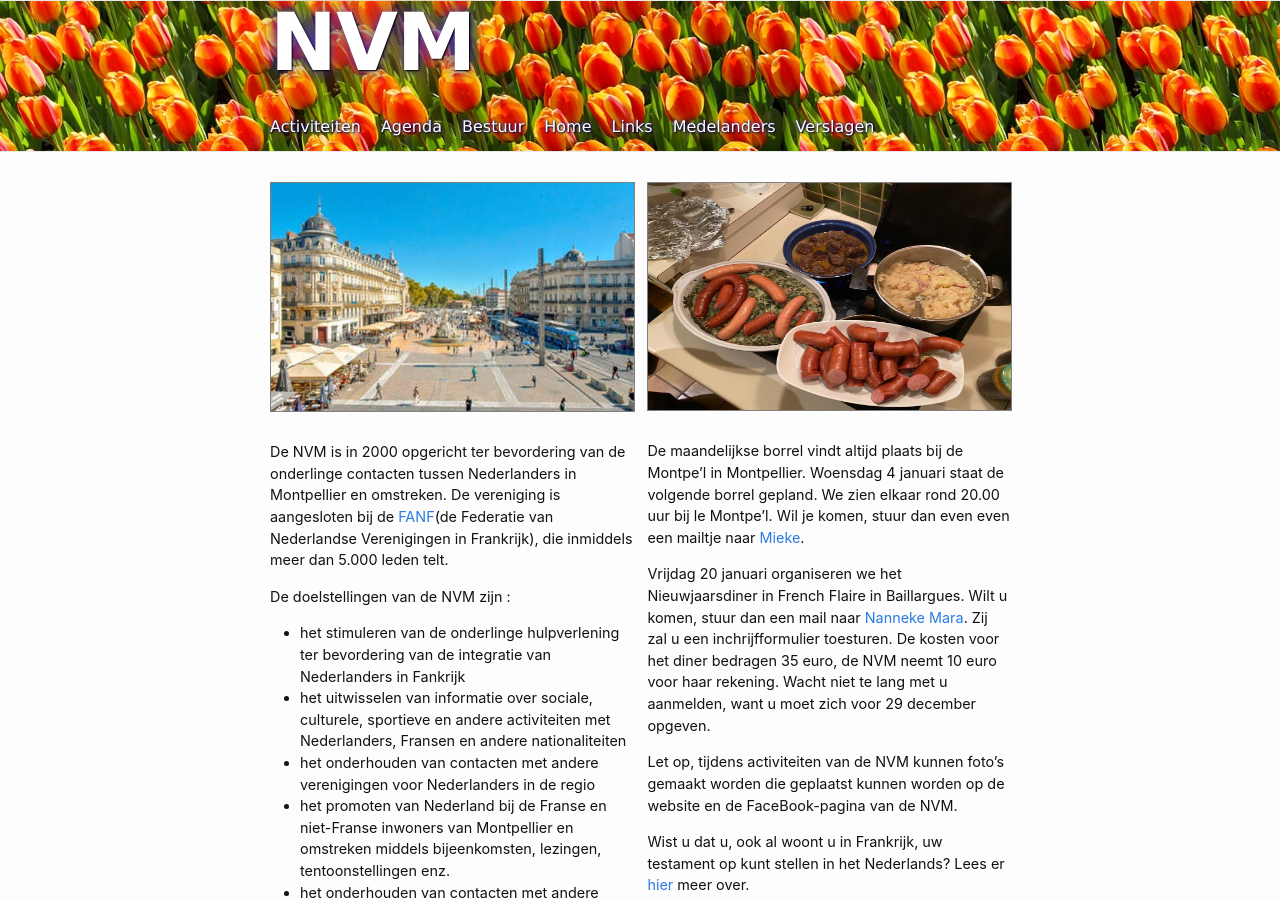
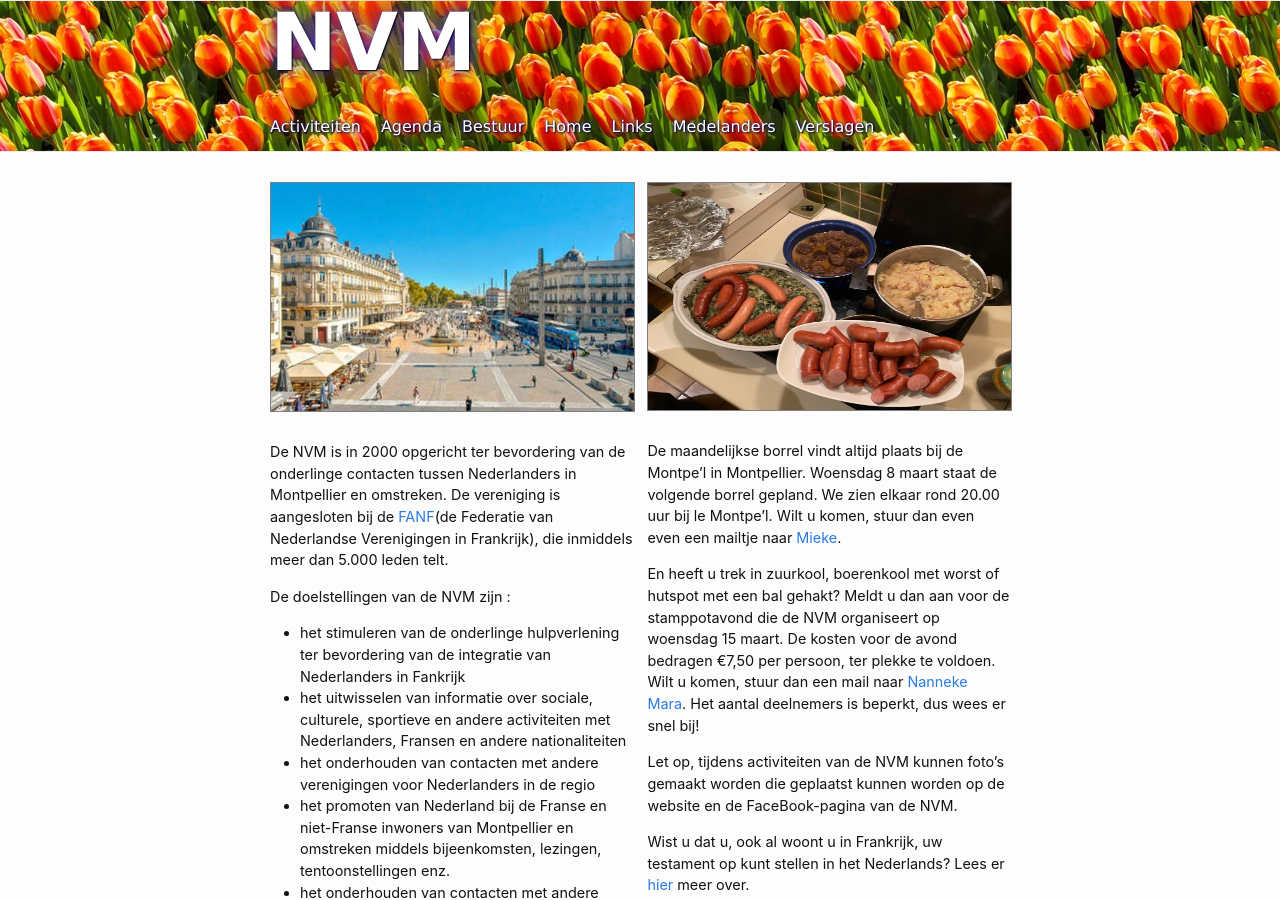
Before and after one commit to nederland34-fr/nederland34-fr.github.io, a Jekyll site: the page built from index.md, in a window 1280 px wide and 900 px high. Built offline with Jekyll 4.4.1, drawn with Linux system fonts in a browser that asks for light colours.

Commit message:
Update index.md

```diff
--- a/index.md
+++ b/index.md
@@ -33,9 +33,10 @@ In ruil hiervoor hebben de donateurs een gereduceerd tarief voor de meeste van o
 
 <img src="/assets/images/stamppotten.jpg" width="100%" height="227">
 
-De maandelijkse borrel vindt altijd plaats bij de Montpe'l in Montpellier. Woensdag 4 januari staat de volgende borrel gepland. We zien elkaar rond 20.00 uur bij le Montpe'l. Wil je komen, stuur dan even even een mailtje naar [Mieke](mailto:mieke.kriens@aqute.biz).
+De maandelijkse borrel vindt altijd plaats bij de Montpe'l in Montpellier. Woensdag 8 maart staat de volgende borrel gepland. We zien elkaar rond 20.00 uur bij le Montpe'l. Wilt u komen, stuur dan even even een mailtje naar [Mieke](mailto:mieke.kriens@aqute.biz).
 
-Vrijdag 20 januari organiseren we het Nieuwjaarsdiner in French Flaire in Baillargues. Wilt u komen, stuur dan een mail naar [Nanneke Mara](mailto:marra.nan@gmail.com). Zij zal u een inchrijfformulier toesturen. De kosten voor het diner bedragen 35 euro, de NVM neemt 10 euro voor haar rekening. Wacht niet te lang met u aanmelden, want u moet zich voor 29 december opgeven.
+
+En heeft u trek in zuurkool, boerenkool met worst of hutspot met een bal gehakt? Meldt u dan aan voor de stamppotavond die de NVM organiseert op woensdag 15 maart. De kosten voor de avond bedragen €7,50 per persoon, ter plekke te voldoen.  Wilt u komen, stuur dan een mail naar [Nanneke Mara](mailto:marra.nan@gmail.com). Het aantal deelnemers is beperkt, dus wees er snel bij!
 
 Let op, tijdens activiteiten van de NVM kunnen foto's gemaakt worden die geplaatst kunnen worden op de website en de FaceBook-pagina van de NVM.
 
```
